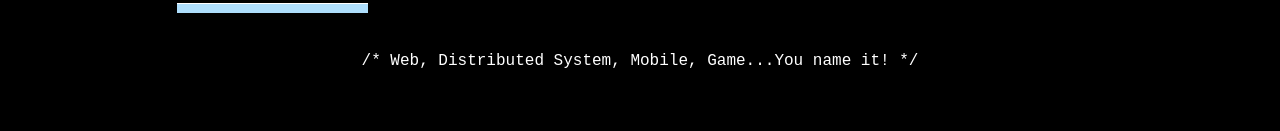
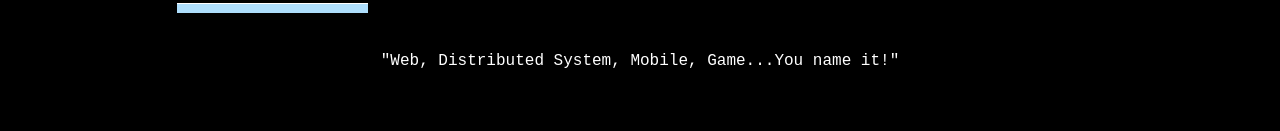
Before and after one commit to EnyanX/Portfolio, a React (Create React App) app: page /project in a window 1280 px wide. Shown: the part 231-362 px from the top of the page. Built offline with nearby package versions, Linux system fonts and the light colour scheme; a web font is replaced by a local one.

Commit message:
fix compiling warnings

```diff
--- a/package.json
+++ b/package.json
@@ -41,6 +41,7 @@
     ]
   },
   "devDependencies": {
+    "@babel/plugin-proposal-private-property-in-object": "^7.21.11",
     "react-error-overlay": "^6.0.11"
   }
 }
--- a/src/components/project/Project.jsx
+++ b/src/components/project/Project.jsx
@@ -22,7 +22,7 @@ export default function Project() {
             <hr></hr>
           </Col>
         </Row>
-        <p className="comment">/* Web, Distributed System, Mobile, Game...You name it! */</p>
+        <p className="comment"> "Web, Distributed System, Mobile, Game...You name it!" </p>
         <Container className="project-content">
           {groupedProjects.map((group, index) => (
             <ProjectRow key={index} projects={group} />
--- a/src/components/project/ProjectCard.jsx
+++ b/src/components/project/ProjectCard.jsx
@@ -13,7 +13,7 @@ export default function ProjectCard({image, title, description, techStack, link}
         <p className="project-card-tech-stack">{techStack}</p>
         {link && (
           <div className="link-icon">
-            <a href={link} target="_blank"><img src={LinkIcon} alt="link"/></a>
+            <a href={link} target="_blank" rel="noreferrer"><img src={LinkIcon} alt="link"/></a>
           </div>
         )}
       </div>
```
Also changed, not shown: 8 other files (tests, documents, lock files or other folders).
